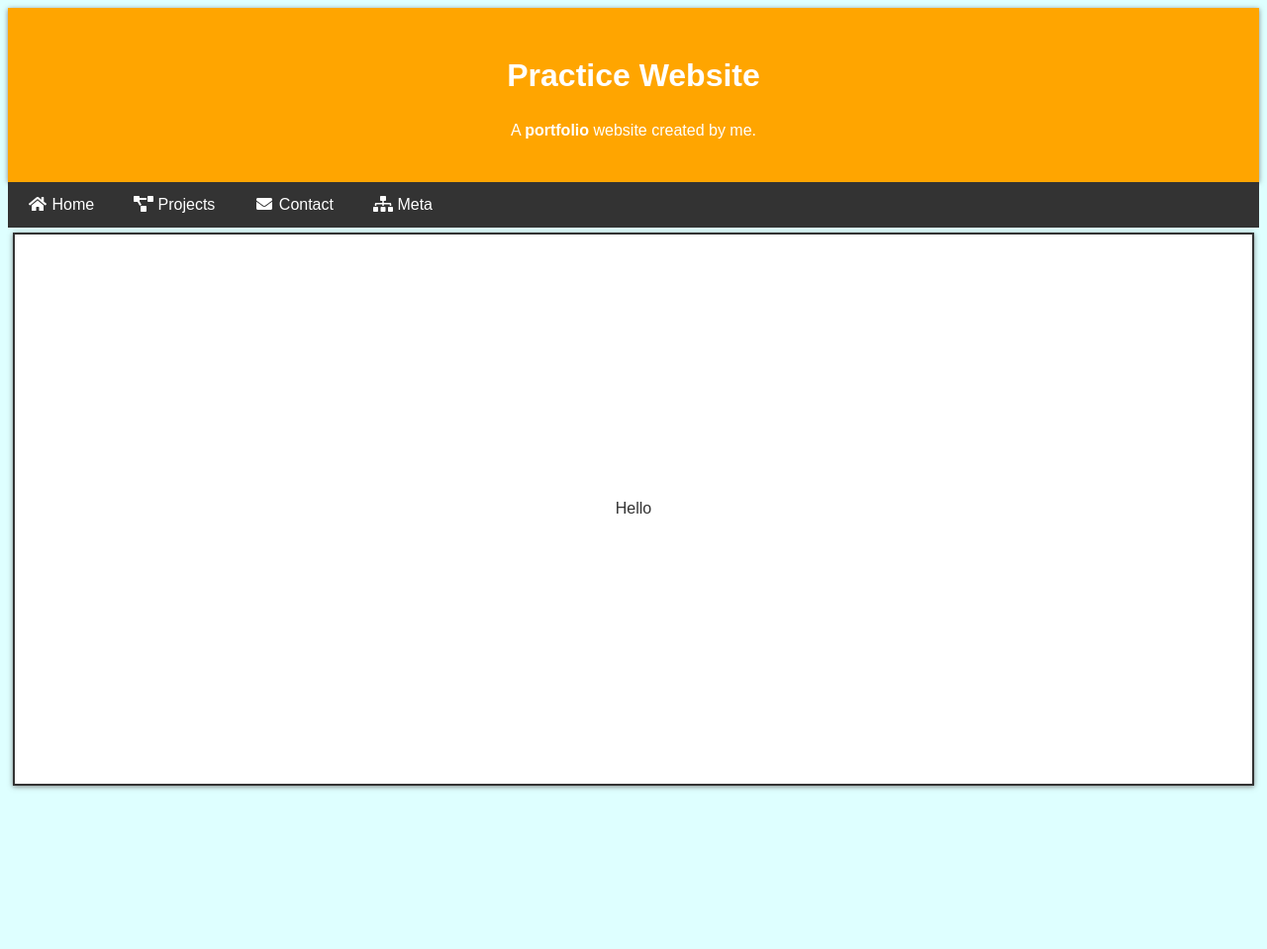
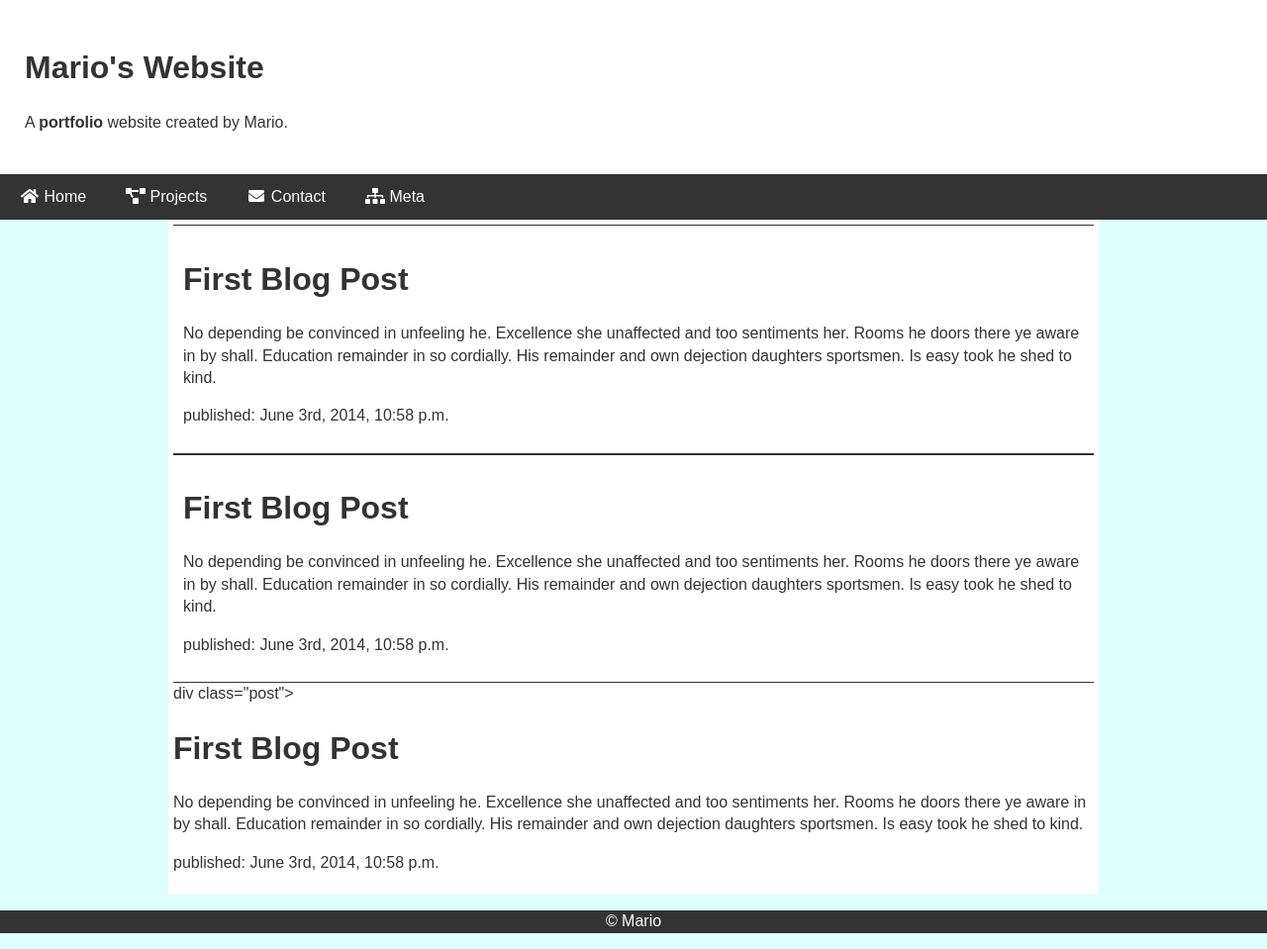
Before and after one commit to ADWright18/Learning, a plain HTML site: page Misc/practice-site/index.html in a window 1280 px wide. Shown: the whole page at 99% size. Before the commit the page ends 802 px from the top, so only its background shows below. Drawn offline with Linux system fonts and the light colour scheme.

Commit message:
Continued work on practice site.

```diff
--- a/Misc/practice-site/index.html
+++ b/Misc/practice-site/index.html
@@ -14,13 +14,12 @@
   <title> Practice Site </title>
 </head>
 <body>
-  <div class="wrapper">
 
   <!-- Header -->
 
   <header>
-      <h1>Practice Website</h1>
-      <p> A <b>portfolio</b> website created by me.<p>
+    <h1>Mario's Website</h1>
+    <p> A <b>portfolio</b> website created by Mario.<p>
   </header>
 
   <!-- Navbar -->
@@ -32,17 +31,55 @@
     <a href="#home"><i class="fa fa-fw fa-sitemap"></i> Meta</a>
   </div>
 
-    <!-- Sidebar -->
+  <!-- Wrapper Start -->
+
+  <div class="wrapper">
 
     <!-- Main Content -->
 
     <div class="main-content">
-      <p>Hello<p>
+      <div class="post">
+        <h1>First Blog Post</h1>
+        <p>No depending be convinced in unfeeling he. Excellence she unaffected
+        and too sentiments her. Rooms he doors there ye aware in by shall.
+        Education remainder in so cordially.
+        His remainder and own dejection daughters sportsmen.
+        Is easy took he shed to kind.</p>
+        <div class="date">
+          <p>published: June 3rd, 2014, 10:58 p.m.</p>
+        </div>
+      </div>
+      <div class="post">
+        <h1>First Blog Post</h1>
+        <p>No depending be convinced in unfeeling he. Excellence she unaffected
+        and too sentiments her. Rooms he doors there ye aware in by shall.
+        Education remainder in so cordially.
+        His remainder and own dejection daughters sportsmen.
+        Is easy took he shed to kind.</p>
+        <div class="date">
+          <p>published: June 3rd, 2014, 10:58 p.m.</p>
+        </div>
+      </div>
+      div class="post">
+        <h1>First Blog Post</h1>
+        <p>No depending be convinced in unfeeling he. Excellence she unaffected
+        and too sentiments her. Rooms he doors there ye aware in by shall.
+        Education remainder in so cordially.
+        His remainder and own dejection daughters sportsmen.
+        Is easy took he shed to kind.</p>
+        <div class="date">
+          <p>published: June 3rd, 2014, 10:58 p.m.</p>
+        </div>
+      </div>
+    </div>
+
+  <!-- End of Wrapper -->
   </div>
 
   <!-- Footer -->
+  <footer>
+    <p> &copy Mario </p>
+  </footer>
 
-  <!-- End of Wrapper -->
-  </div>
 </body>
 </html>
--- a/Misc/practice-site/styles.css
+++ b/Misc/practice-site/styles.css
@@ -4,6 +4,21 @@
   --dark: #333;
   --light: #FFA500;
   --shadow: 0 1px 5px rgba(104, 104, 104, 0.8);
+}
+
+* {
+  box-sizing: border-box;
+}
+
+/* Wrapper */
+.wrapper {
+  margin-right: auto;
+  margin-left: auto;
+
+  max-width: 960px;
+
+  padding-right: 10px;
+  padding-left: 10px;
 }
 
 /* Body and HTML */
@@ -15,15 +30,14 @@ html {
 
 body {
   background: var(--primary);
-  margin: 0x;
+  margin: 0;
   line-height: 1.4;
 }
 
 header {
   padding: 25px;
-  text-align: center;
-  background: var(--light);
-  color: white;
+  text-align: left;
+  background: white;
   box-shadow: var(--shadow);
 }
 
@@ -51,14 +65,21 @@ header {
 
 /* Main Content */
 .main-content {
-  border-width: 2px;
-  border-style: solid;
-  border-color: var(--dark);
-  color: var(--dark) !important;
-  margin: 5px;
-  padding: 250px;
+  padding: 5px;
+  text-align: left;
+  background-color: white;
+}
+
+.post {
+  padding: 10px;
+  border-width: 1px;
+  border-top-style: solid;
+  border-bottom-style: solid;
+}
+
+footer {
+  background-color: var(--dark);
+  display: block;
   text-align: center;
-  background: white;
   color: white;
-  box-shadow: var(--shadow);
 }
```
Also changed, not shown: 1 other file. Lines whose indentation alone changed are shown as unchanged.
